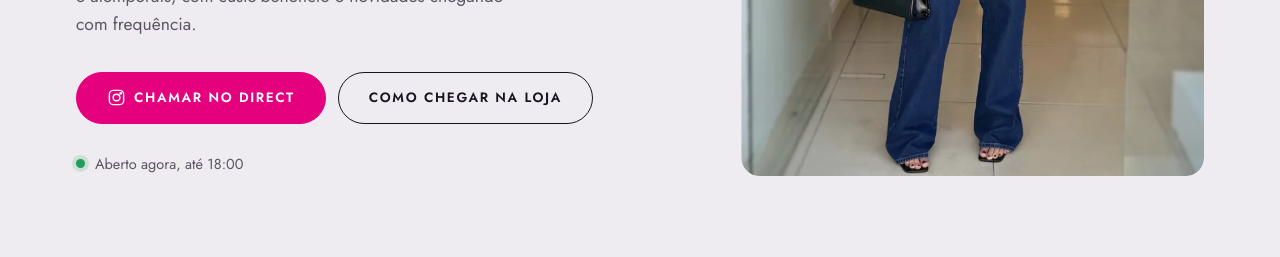
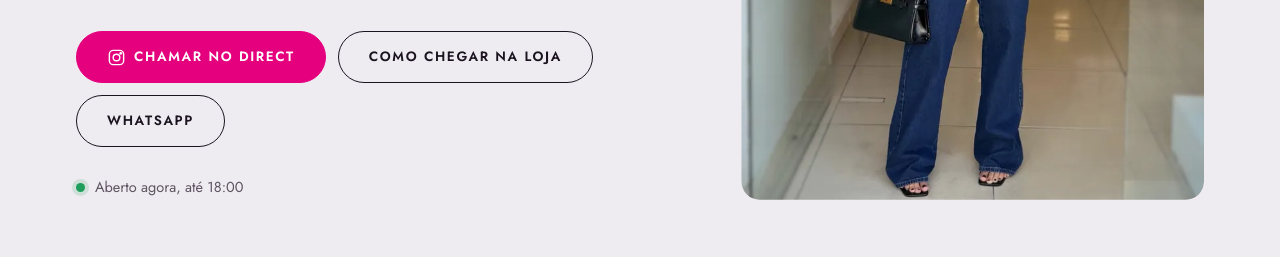
Before and after one commit to pauloddev/toxique, a plain HTML site: page index.html in a window 1280 px wide. Shown: the part 543-800 px from the top of the page. Drawn offline with Linux system fonts and the light colour scheme.

Commit message:
Adiciona link do WhatsApp
Co-Authored-By: Claude Opus 5.5 <noreply@anthropic.com>
Claude-Session: https://claude.ai/code/session_01AbjRSNMkPbUmBFfyCmMQfN

```diff
--- a/index.html
+++ b/index.html
@@ -681,7 +681,7 @@ section{position:relative}
 /* ============ CONFIGURAÇÃO ============
    WhatsApp: cole aqui o link completo quando tiver o número correto,
    por exemplo "https://wa.me/55DDDNUMERO". Vazio = botões ocultos. */
-const WHATSAPP_URL = "";
+const WHATSAPP_URL = "https://api.whatsapp.com/send/?phone=558393258669&text=Ol%C3%A1%2C+vim+do+link+da+Bio&type=phone_number&app_absent=0";
 
 (function(){
   const reduce = matchMedia('(prefers-reduced-motion: reduce)').matches;
```
Also changed, not shown: 1 other file.
